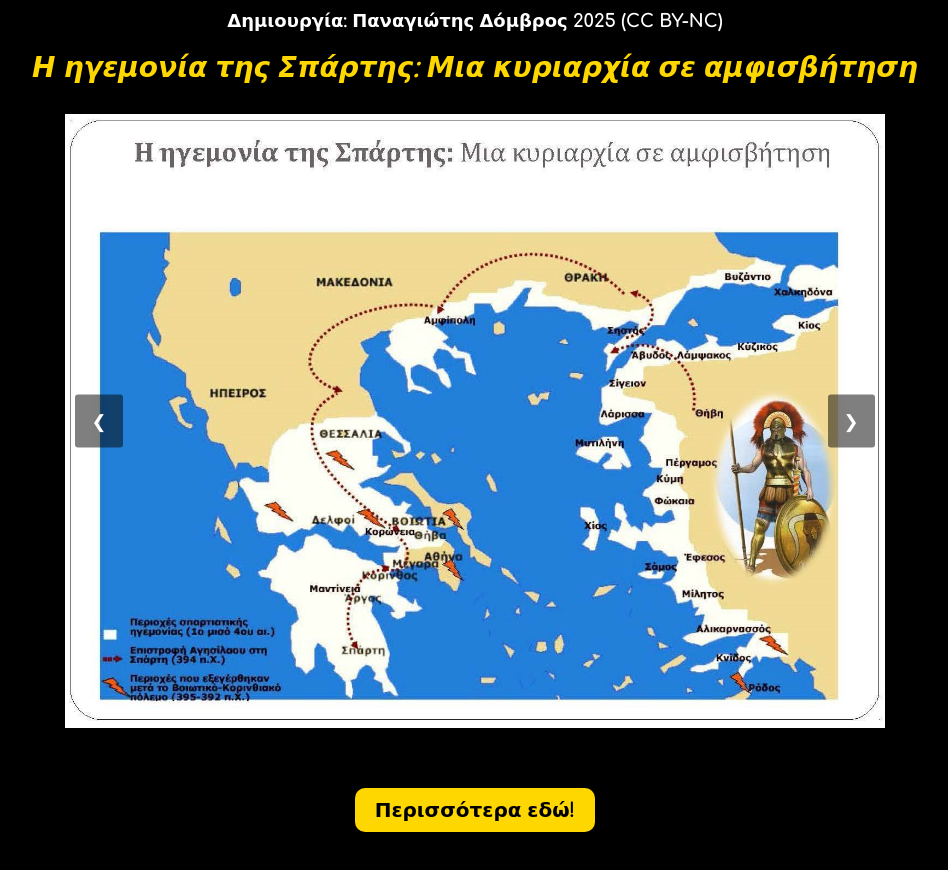
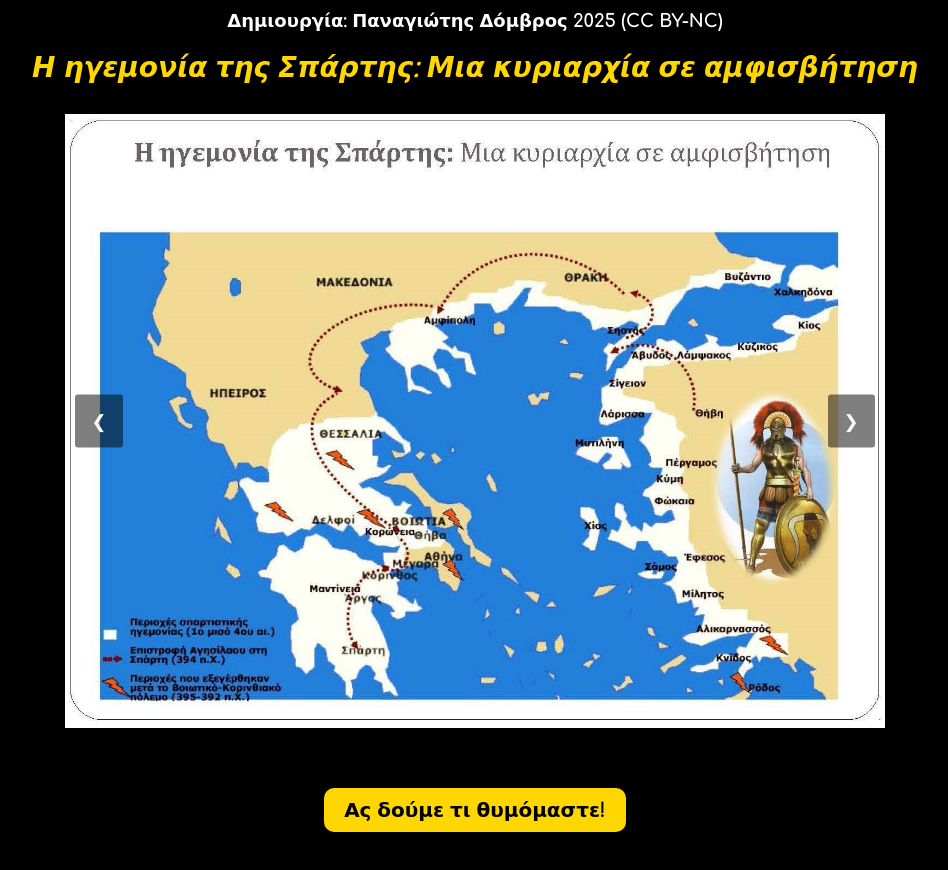
Before and after one commit to pdomvros/sparta-rules, a plain HTML site: page index.html in a window 1280 px wide. Shown: the whole page, without its empty margins (165-1113 px from the left). Drawn offline with Linux system fonts and the light colour scheme.

Commit message:
Update index.html

```diff
--- a/index.html
+++ b/index.html
@@ -128,7 +128,7 @@
 
   <!-- GOLD BUTTON linking to external URL -->
   <a class="gold-button" href="https://pdomvros.github.io/sparta-rules-pr/" target="_blank">
-    Περισσότερα εδώ!
+    Ας δούμε τι θυμόμαστε!
   </a>
 
   <script>
```
